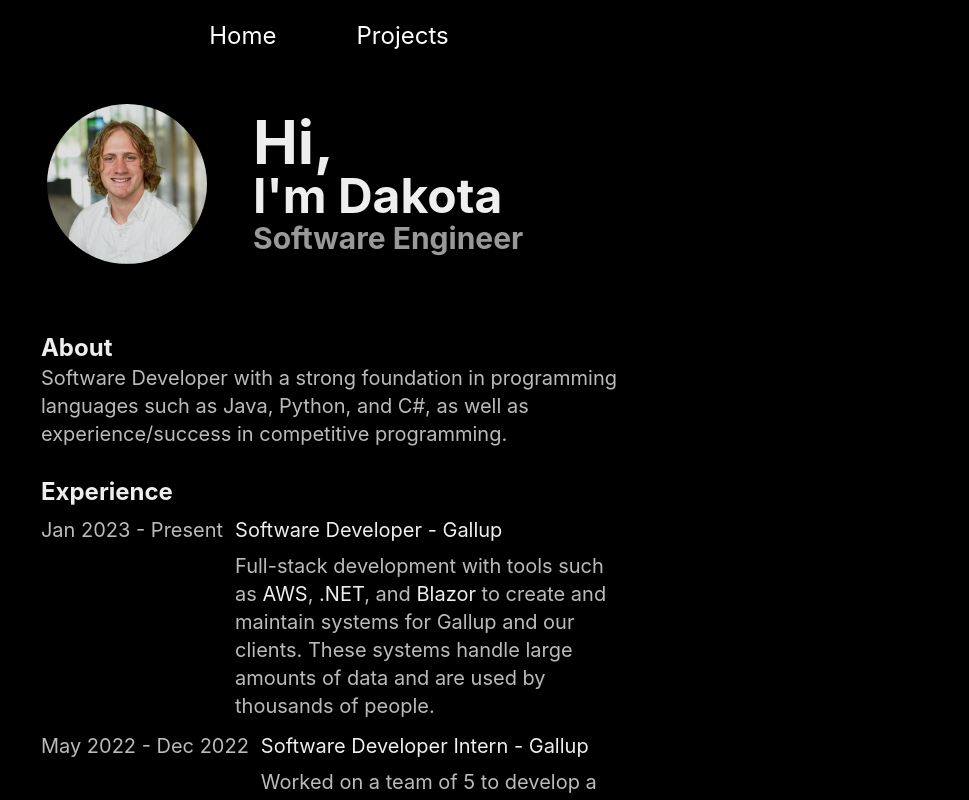
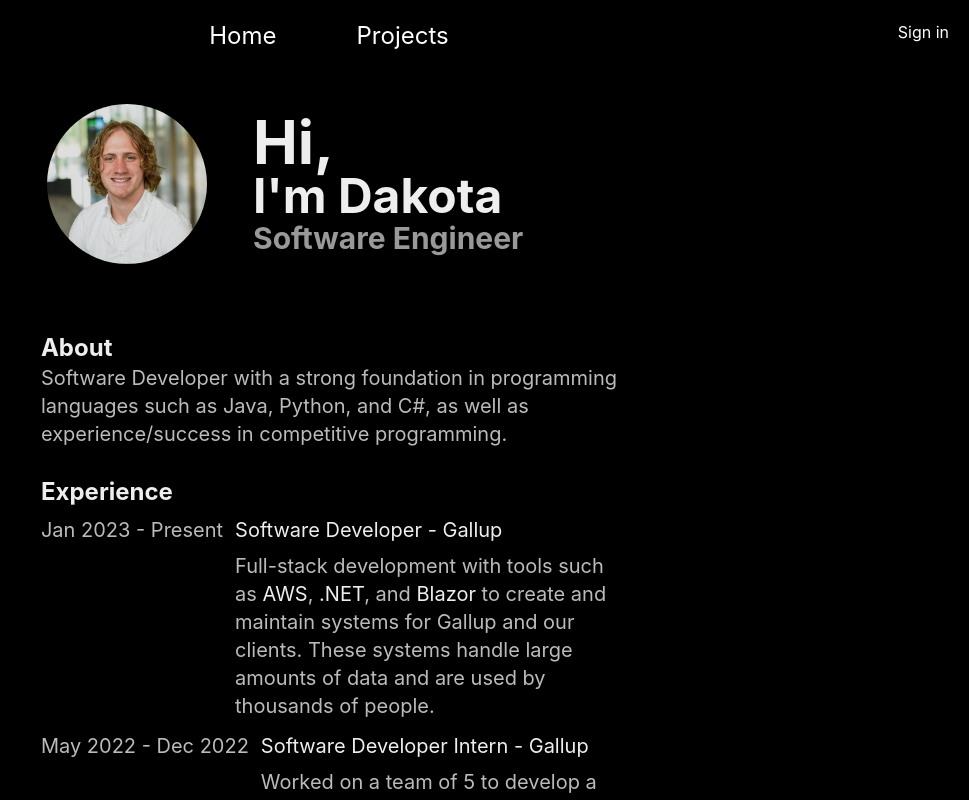
Before and after one commit to dakotasouth/myportweb, a Next.js app: page / in a window 1280 px wide. Shown: the top 800 px of the page, without its empty margins (311-1280 px from the left). Built offline with nearby package versions, Linux system fonts and the light colour scheme; no server answers.

Commit message:
Added google authentication

```diff
--- /dev/null
+++ b/app/AuthContext.tsx
@@ -0,0 +1,11 @@
+"use client";
+
+import { SessionProvider } from "next-auth/react";
+
+export interface AuthContextProps {
+  children: React.ReactNode;
+}
+
+export default function AuthContext({ children }: AuthContextProps) {
+  return <SessionProvider>{children}</SessionProvider>;
+}
--- a/app/NavBar.tsx
+++ b/app/NavBar.tsx
@@ -1,7 +1,9 @@
 import Link from "next/link";
+import SignIn from "./SignIn";
 
 const NavBar = () => {
     return (
+        <div className="">
             <nav className="block h-16 min-w-0 py-5 m-auto text-2xl text-center max-w-prose">
                 <Link className="pr-10" href="/">
                     Home
@@ -10,6 +12,10 @@ const NavBar = () => {
                     Projects
                 </Link>
             </nav>
+            <div className="fixed top-0 right-0 py-5 pr-5">
+                <SignIn/>
+            </div>
+        </div>
     )
 }
 
--- /dev/null
+++ b/app/SignIn.tsx
@@ -0,0 +1,21 @@
+"use client";
+
+import { signIn, signOut, useSession } from "next-auth/react";
+
+const SignIn = () => {
+    const {data: session} = useSession();
+    return (
+        <div>
+        {!session && (
+            <button onClick={() => signIn()}>Sign in</button>
+        )}
+        {session && (
+            <div>
+                <button onClick={() => signOut()}>Sign out</button>
+            </div>
+        )}
+        </div>
+    )
+}
+
+export default SignIn;
--- a/app/layout.tsx
+++ b/app/layout.tsx
@@ -1,15 +1,22 @@
+
+
+import AuthContext from './AuthContext';
 import NavBar from "./NavBar";
 import './globals.css';
 
-export default function RootLayout({ children } : { children: React.ReactNode }) {
+
+
+export default async function RootLayout({ children } : { children: React.ReactNode }) {
     return (
       <html lang="en">
         <body className="text-white bg-black font-inter">
+          <AuthContext>
             <NavBar />
             <main className="min-w-0 p-10 m-auto max-w-prose">
                 {children}
             </main>
+          </AuthContext>
         </body>
       </html>
-    );
-  }
+    )
+  };
--- a/package.json
+++ b/package.json
@@ -13,6 +13,7 @@
     "eslint": "8.30.0",
     "eslint-config-next": "^13.1.6",
     "next": "^13.1.6",
+    "next-auth": "^4.20.1",
     "react": "^18.2.0",
     "react-dom": "^18.2.0",
     "webpack": "^5.75.0"
--- /dev/null
+++ b/pages/api/auth/[...nextauth].ts
@@ -0,0 +1,14 @@
+import NextAuth, {AuthOptions} from "next-auth";
+import GoogleProvider from "next-auth/providers/google";
+
+export const authOptions: AuthOptions = {
+    providers: [
+        GoogleProvider({
+            clientId: process.env.GOOGLE_CLIENT_ID as string,
+            clientSecret: process.env.GOOGLE_CLIENT_SECRET as string,
+        }),
+    ],
+
+};
+
+export default NextAuth(authOptions);
```
Also changed, not shown: 1 other file (tests, documents, lock files or other folders). Lines whose indentation alone changed are shown as unchanged.
